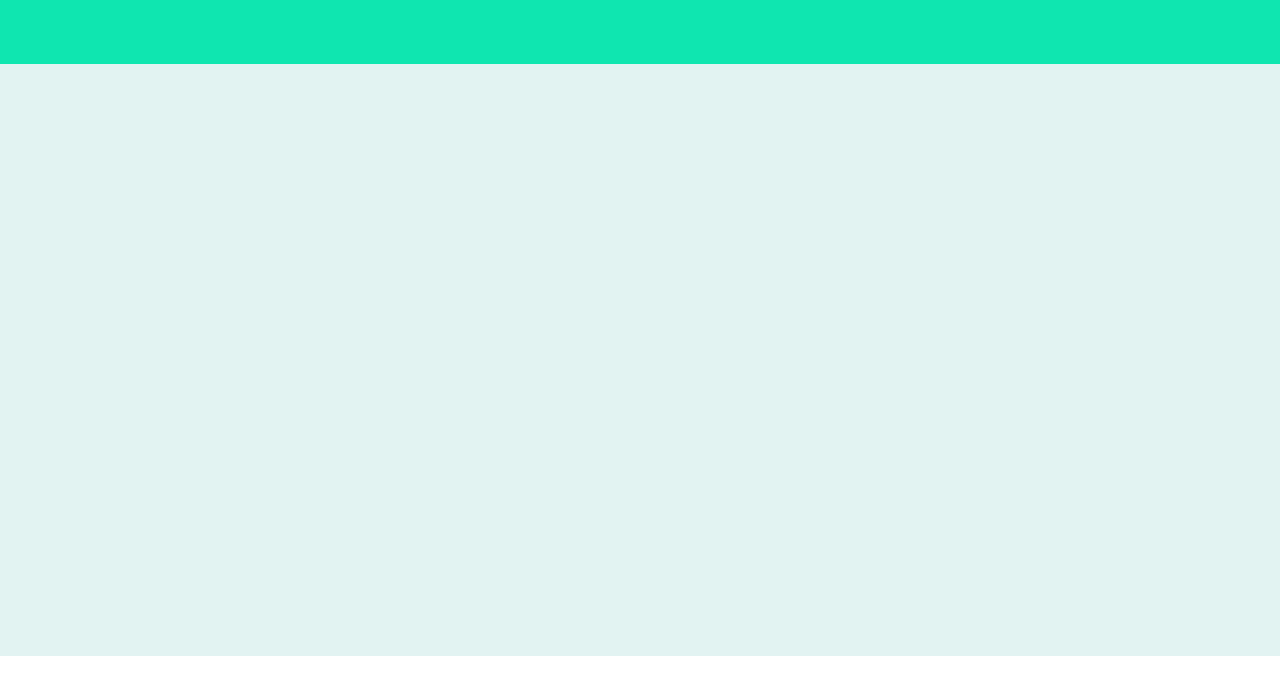
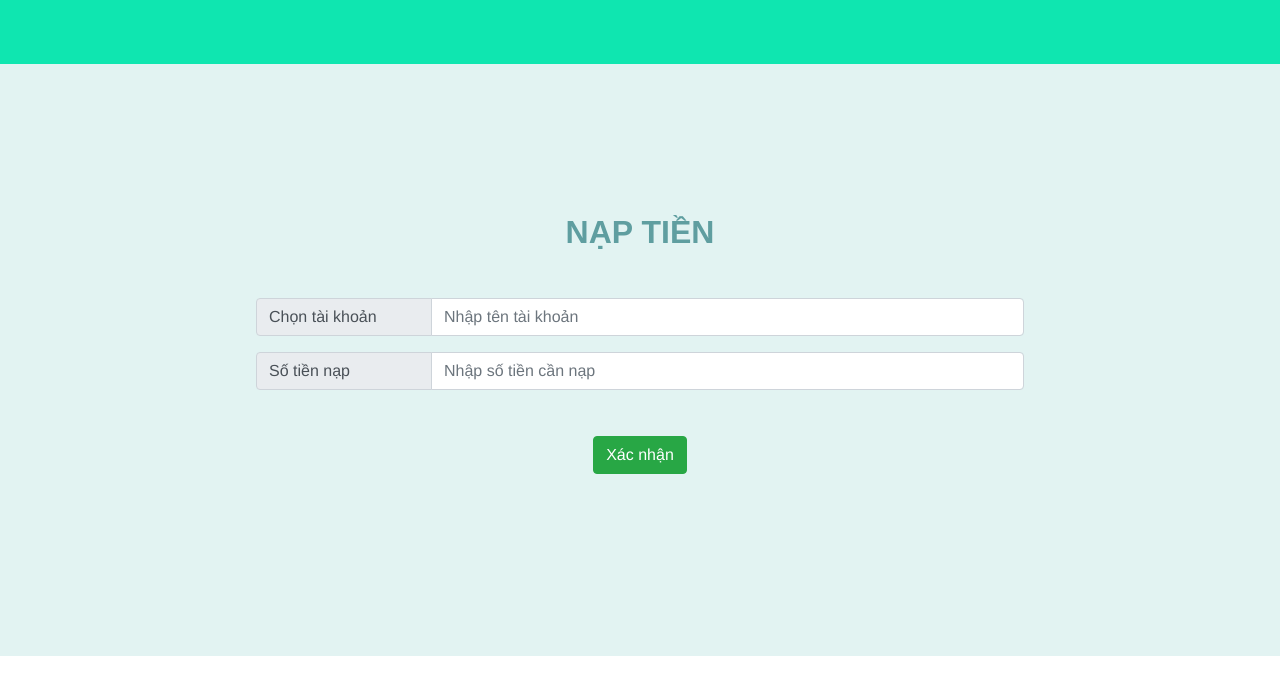
Before and after one commit to ndbinh144/CNM_DACK, a Vue app in the folder frontend/: page /staff/recharge in a window 1280 px wide. Shown: the top 694 px of the page. Built offline with nearby package versions, Linux system fonts and the light colour scheme.

Commit message:
Recharge account

```diff
--- /dev/null
+++ b/frontend/src/components/Recharge.vue
@@ -0,0 +1,63 @@
+<template>
+  <div>
+    <h2 style="margin-top:150px;" class="title">NẠP TIỀN</h2>
+    <label class="notice" :style="{ display: isDisplayMsg, color: ColorMsg }">{{ Message }}</label>
+    <!-- Chọn tài khoản -->
+    <div class="input-group mb-3 inputCtx">
+      <div class="input-group-prepend">
+        <span
+          class="input-group-text btn btn-info inputText"
+          id="basic-addon1"
+          @click="chooseAccount"
+        >Chọn tài khoản</span>
+      </div>
+      <input
+        type="text"
+        class="form-control"
+        placeholder="Nhập tên tài khoản"
+        aria-describedby="basic-addon1"
+        id="number_account"
+        v-model="inputAcount">
+    </div>
+    <!-- Số tiền nạp -->
+    <div class="input-group margin_form inputCtx">
+      <div class="input-group-prepend">
+        <span class="input-group-text inputText">Số tiền nạp</span>
+      </div>
+      <input class="form-control" id="money" v-model="money" placeholder="Nhập số tiền cần nạp"/>
+    </div>
+    <!-- Btn xác nhận -->
+    <button style="margin-top:30px;" class="btn btn-success btn_transfers">Xác nhận</button>
+
+  </div>
+</template>
+
+<script>
+export default {}
+</script>
+
+<style scoped>
+.title {
+  margin-top: 2rem;
+  font-family: sans-serif;
+  color: cadetblue;
+}
+.notice {
+  font-size: 1.2rem;
+}
+.inputCtx {
+  width: 60%;
+  margin: 0 auto;
+  margin-bottom: 1rem;
+  text-align: left;
+}
+.btn_Search {
+  margin-left: 0.5rem;
+}
+.inputDisabled {
+  background-color: rgb(245, 245, 239);
+}
+.inputText {
+  width: 11rem;
+}
+</style>
--- a/frontend/src/components/StaffCreateAccount.vue
+++ b/frontend/src/components/StaffCreateAccount.vue
@@ -31,26 +31,81 @@
       <div class="input-group-prepend">
         <span class="input-group-text inputText">Số dư tài khoản</span>
       </div>
-      <input class="form-control" placeholder="Nhập số dư tài khoản"/>
+      <input class="form-control" id="inputBalance" v-model="balance" placeholder="Nhập số dư tài khoản"/>
     </div>
     <!-- Btn xác nhận -->
     <button style="margin-top:30px;" class="btn btn-success btn_transfers">Xác nhận</button>
+
   </div>
 </template>
 
 <script>
+import axios from "axios";
 export default {
   data() {
     return {
       Message: "",
       isDisplayMsg: "none",
       ColorMsg: "red",
-      inputAcount: ""
+      inputAcount: "",
+      balance: "",
+      url: "http://localhost:3000/api/"
     };
   },
   methods: {
     chooseAccount() {},
-    createBalance() {}
+    createBalance() {
+      var self = this;
+      self.isDisplayMsg = "none";
+      if (
+        self.inputAcount != "" &&
+        self.balance != ""
+      ){
+        if(
+          self.isValid(self.inputAcount) &&
+          self.isValid(self.balance)
+        ){
+          var urls = self.url + "account";
+          axios
+            .post(urls,{
+              inputAcount: self.inputAcount,
+              balance: self.balance,
+              type: 0
+            })
+            .then(rs => {
+              if(rs.data.status === 1) {
+                self.displaySuccessMsg("Đăng ký thành công tài khoản");
+              }
+              else if(rs.data.status === 2) {
+                self.displayErrorMsg("Tên tài khoản đã tồn tại")
+              }else {
+                self.displayErrorMsg("Đăng ký thất bại ,vui lòng thử lại sau");
+              }
+            })
+        } else {
+          self.displayErrorMsg("Các thông tin không được có ký tự đặc biệt")
+        }
+      } else {
+        self.displayErrorMsg("Hãy nhập đủ thông tin");
+      }
+    },
+    displayErrorMsg(msg) {
+      this.ColorMsg = "red";
+      this.Message = msg;
+      this.isDisplayMsg = "block";
+    },
+    displaySuccessMsg(msg) {
+      this.ColorMsg = "rgb(10, 173, 10)";
+      this.Message = msg;
+      this.isDisplayMsg = "block";
+    },
+    isValid(str) {
+      var pattern = new RegExp(/[~`!#$%^&*+=\-[\]\\';,/{}|\\":<>?]/);
+      if (pattern.test(str)) {
+        return false;
+      }
+      return true;
+    }
   }
 };
 </script>
--- a/frontend/src/router.js
+++ b/frontend/src/router.js
@@ -61,6 +61,11 @@ export default new Router({
       path: '/staff/createaccount',
       name: 'staff',
       component: () => import('./components/StaffCreateAccount.vue')
+    },
+    {
+      path: '/staff/recharge',
+      name: 'recharge',
+      component: () =>import('./components/Recharge.vue')
     }
   ]
 })
```
Also changed, not shown: 2 other files (tests, documents, lock files or other folders).
